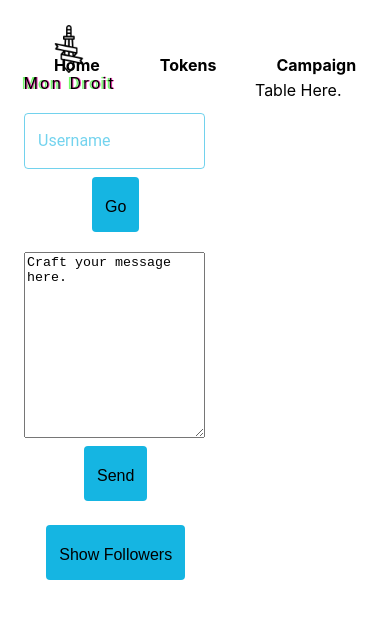
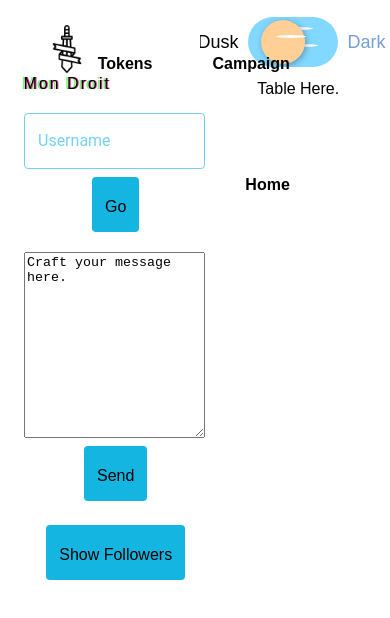
Before and after one commit to sagardesai90/mon-droit, a React (Create React App) app: page /campaign in a window 390 px wide. Shown: the top 618 px of the page. Built offline with nearby package versions, Linux system fonts and the light colour scheme.

Commit message:
basic dark mode

```diff
--- a/package.json
+++ b/package.json
@@ -8,6 +8,7 @@
     "@testing-library/react": "^9.3.2",
     "@testing-library/user-event": "^7.1.2",
     "lodash": "^4.17.15",
+    "node-sass": "^4.14.1",
     "react": "^16.13.1",
     "react-dom": "^16.13.1",
     "react-router-dom": "^5.2.0",
--- a/src/App.js
+++ b/src/App.js
@@ -9,16 +9,23 @@ import Logo from "./components/Logo";
 import TextareaAutosize from "react-textarea-autosize";
 import HomePage from "./pages/HomePage";
 import CampaignPage from "./pages/CampaignPage";
+import Toggle from "./components/Toggle";
+
 class App extends Component {
   constructor(props) {
     super(props);
-    this.state = { message: null };
+    this.state = { message: null, darkMode: false };
     this.handleChange = this.handleChange.bind(this);
+    this.setMode = this.setMode.bind(this);
   }
 
   handleChange(event) {
     this.setState({ message: event.target.value });
   }
+
+  setMode = () => {
+    this.setState({ darkMode: !this.state.darkMode });
+  };
 
   render() {
     return (
@@ -42,9 +49,16 @@ class App extends Component {
       // </div>
       <Router>
         <div className="App">
-          <Route exact path="/" component={HomePage} />
-          <Route path="/tokens" component={Token} />
-          <Route path="/campaign" component={CampaignPage} />
+          <Toggle setMode={this.setMode} darkMode={this.state.darkMode} />
+          <Route exact path="/" component={() => <HomePage />} />
+          <Route
+            path="/tokens"
+            component={() => <Token darkMode={this.state.darkMode} />}
+          />
+          <Route
+            path="/campaign"
+            component={() => <CampaignPage darkMode={this.state.darkMode} />}
+          />
         </div>
       </Router>
     );
--- a/src/components/Header.css
+++ b/src/components/Header.css
@@ -1,7 +1,7 @@
 .header {
   position: absolute;
   top: 0.5%;
-  right: 1%;
+  right: 18%;
 }
 .child {
   float: right;
--- /dev/null
+++ b/src/components/Toggle.js
@@ -0,0 +1,59 @@
+import React, { Component } from "react";
+import "./Toggle.scss";
+
+export default class Toggle extends Component {
+  constructor(props) {
+    super(props);
+    this.state = { darkMode: props.darkMode };
+    this.clicked = this.clicked.bind(this);
+  }
+
+  componentDidUpdate(prevProps) {
+    if (prevProps.darkMode != this.props.darkMode) {
+      this.setState({ darkMode: this.props.darkMode });
+    }
+  }
+
+  clicked = () => {
+    // this.setState({ darkMode: !this.state.darkMode });
+    if (this.state.darkMode == true) {
+      document.body.style.backgroundColor = "#fff";
+    } else {
+      document.body.style.backgroundColor = "#15202B";
+    }
+  };
+
+  render() {
+    return (
+      <div class="toggleWrapper">
+        <input type="checkbox" className="dn" id="dn" />
+        <label
+          for="dn"
+          className="toggle"
+          onClick={() => {
+            this.props.setMode();
+            this.clicked();
+          }}
+        >
+          <span
+            className="toggle__handler"
+            onClick={() => {
+              this.props.setMode();
+              this.clicked();
+            }}
+          >
+            <span className="crater crater--1"></span>
+            <span className="crater crater--2"></span>
+            <span className="crater crater--3"></span>
+          </span>
+          <span className="star star--1"></span>
+          <span className="star star--2"></span>
+          <span className="star star--3"></span>
+          <span className="star star--4"></span>
+          <span className="star star--5"></span>
+          <span className="star star--6"></span>
+        </label>
+      </div>
+    );
+  }
+}
--- /dev/null
+++ b/src/components/Toggle.scss
@@ -0,0 +1,223 @@
+body {
+  //   background-color: #fff;
+  font-family: "Helvetica Rounded", "Arial Rounded MT Bold", "Montserrat",
+    sans-serif;
+  //   color: #fff;
+}
+
+.toggleWrapper {
+  position: absolute;
+  top: 7.5%;
+  left: 90%;
+  overflow: hidden;
+  padding: 0 3rem;
+  transform: translate3d(-50%, -50%, 0);
+
+  input {
+    position: absolute;
+    left: -99em;
+  }
+}
+
+.toggle {
+  cursor: pointer;
+  display: inline-block;
+  position: relative;
+  width: 90px;
+  height: 50px;
+  background-color: #83d8ff;
+  border-radius: 90px - 6;
+  transition: background-color 200ms cubic-bezier(0.445, 0.05, 0.55, 0.95);
+
+  &:before {
+    content: "Dusk";
+    position: absolute;
+    left: -50px;
+    top: 15px;
+    font-size: 18px;
+  }
+
+  &:after {
+    content: "Dark";
+    position: absolute;
+    right: -48px;
+    top: 15px;
+    font-size: 18px;
+    color: #749ed7;
+  }
+}
+
+.toggle__handler {
+  display: inline-block;
+  position: relative;
+  z-index: 1;
+  top: 3px;
+  left: -10px;
+  width: 50px - 6;
+  height: 50px - 6;
+  background-color: #ffcf96;
+  border-radius: 50px;
+  box-shadow: 0 2px 6px rgba(0, 0, 0, 0.3);
+  transition: all 400ms cubic-bezier(0.68, -0.55, 0.265, 1.55);
+  transform: rotate(-45deg);
+
+  .crater {
+    position: absolute;
+    background-color: #e8cda5;
+    opacity: 0;
+    transition: opacity 200ms ease-in-out;
+    border-radius: 100%;
+  }
+
+  .crater--1 {
+    top: 18px;
+    left: 10px;
+    width: 4px;
+    height: 4px;
+  }
+
+  .crater--2 {
+    top: 28px;
+    left: 22px;
+    width: 6px;
+    height: 6px;
+  }
+
+  .crater--3 {
+    top: 10px;
+    left: 25px;
+    width: 8px;
+    height: 8px;
+  }
+}
+
+.star {
+  position: absolute;
+  background-color: #ffffff;
+  transition: all 300ms cubic-bezier(0.445, 0.05, 0.55, 0.95);
+  border-radius: 50%;
+}
+
+.star--1 {
+  top: 10px;
+  left: 35px;
+  z-index: 0;
+  width: 30px;
+  height: 3px;
+}
+
+.star--2 {
+  top: 18px;
+  left: 28px;
+  z-index: 1;
+  width: 30px;
+  height: 3px;
+}
+
+.star--3 {
+  top: 27px;
+  left: 40px;
+  z-index: 0;
+  width: 30px;
+  height: 3px;
+}
+
+.star--4,
+.star--5,
+.star--6 {
+  opacity: 0;
+  transition: all 300ms 0 cubic-bezier(0.445, 0.05, 0.55, 0.95);
+}
+
+.star--4 {
+  top: 16px;
+  left: 11px;
+  z-index: 0;
+  width: 2px;
+  height: 2px;
+  transform: translate3d(3px, 0, 0);
+}
+
+.star--5 {
+  top: 32px;
+  left: 17px;
+  z-index: 0;
+  width: 3px;
+  height: 3px;
+  transform: translate3d(3px, 0, 0);
+}
+
+.star--6 {
+  top: 36px;
+  left: 28px;
+  z-index: 0;
+  width: 2px;
+  height: 2px;
+  transform: translate3d(3px, 0, 0);
+}
+
+input:checked {
+  + .toggle {
+    background-color: #749dd6;
+
+    &:before {
+      color: #749ed7;
+    }
+
+    &:after {
+      color: #ffffff;
+    }
+
+    .toggle__handler {
+      background-color: #ffe5b5;
+      transform: translate3d(20px, 0, 0) rotate(0);
+
+      .crater {
+        opacity: 1;
+      }
+    }
+
+    .star--1 {
+      width: 2px;
+      height: 2px;
+    }
+
+    .star--2 {
+      width: 4px;
+      height: 4px;
+      transform: translate3d(-5px, 0, 0);
+    }
+
+    .star--3 {
+      width: 2px;
+      height: 2px;
+      transform: translate3d(-7px, 0, 0);
+    }
+
+    .star--4,
+    .star--5,
+    .star--6 {
+      opacity: 1;
+      transform: translate3d(0, 0, 0);
+    }
+    .star--4 {
+      transition: all 300ms 200ms cubic-bezier(0.445, 0.05, 0.55, 0.95);
+    }
+    .star--5 {
+      transition: all 300ms 300ms cubic-bezier(0.445, 0.05, 0.55, 0.95);
+    }
+    .star--6 {
+      transition: all 300ms 400ms cubic-bezier(0.445, 0.05, 0.55, 0.95);
+    }
+  }
+}
+
+/* Extra small devices (phones, 900px and down) */
+@media only screen and (max-width: 900px) {
+  .toggleWrapper {
+    position: fixed;
+    top: 5%;
+    left: 75%;
+    margin-right: 0.3rem;
+  }
+}
```
Also changed, not shown: 1 other file (tests, documents, lock files or other folders).
